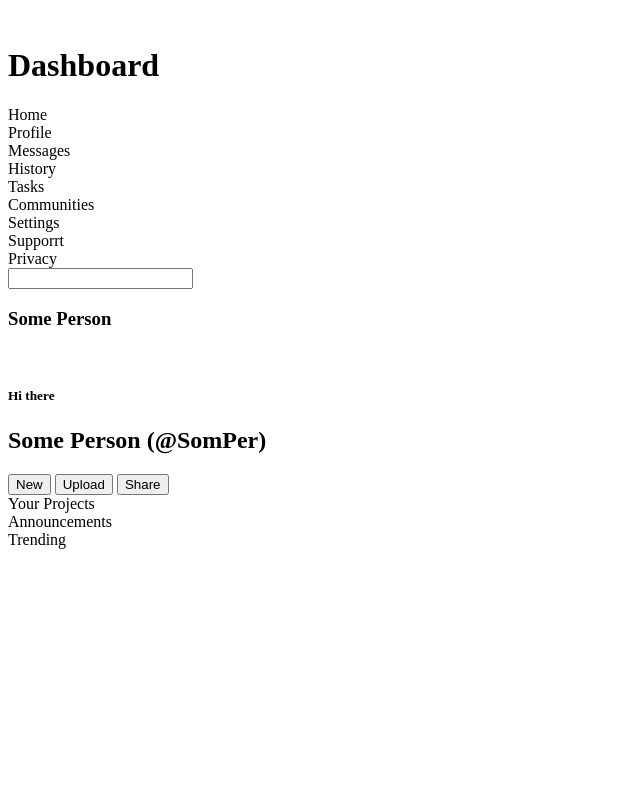
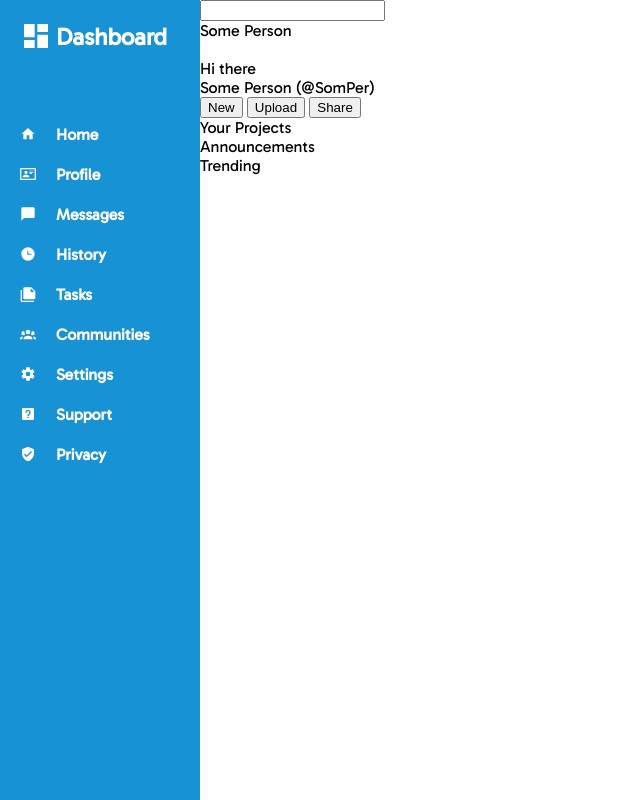
Before and after one commit to Lucas256w/dashboard-grid, a plain HTML site: page index.html in a window 1280 px wide. Shown: the whole page, without its empty margins (0-640 px from the left). Drawn offline with Linux system fonts and the light colour scheme.

Commit message:
Implement sidebar.

```diff
--- a/index.html
+++ b/index.html
@@ -3,25 +3,54 @@
 <head>
     <meta charset="UTF-8">
     <meta name="viewport" content="width=device-width, initial-scale=1.0">
+    <link href="https://fonts.googleapis.com/css?family=Roboto" rel="stylesheet">
+    <link rel="stylesheet" href="styles.css">
     <title>Dashboard</title>
 </head>
 <body>
     <div id="sidebar">
-        <div id="dashboard-logo">
-            <img src="" alt="" id="logo">
+        <div id="dashboard-logo-container">
+            <img src="./assets/icons/dashboard.svg" alt="logo" id="logo">
             <h1>Dashboard</h1>
         </div>
-        <div id="links">
-            <div class="link">Home</div>
-            <div class="link">Profile</div>
-            <div class="link">Messages</div>
-            <div class="link">History</div>
-            <div class="link">Tasks</div>
-            <div class="link">Communities</div>
+        <div id="links-container">
+            <div class="link">
+                <img src="./assets/icons/home.svg" alt="home" class="sidebar-icons">
+                <div class="link-text">Home</div>
+            </div>
+            <div class="link">
+                <img src="./assets/icons/profile.svg" alt="home" class="sidebar-icons">
+                <div class="link-text">Profile</div>
+            </div>
+            <div class="link">
+                <img src="./assets/icons/message.svg" alt="home" class="sidebar-icons">
+                <div class="link-text">Messages</div>
+            </div>
+            <div class="link">
+                <img src="./assets/icons/history.svg" alt="home" class="sidebar-icons">
+                <div class="link-text">History</div>
+            </div>
+            <div class="link">
+                <img src="./assets/icons/task.svg" alt="home" class="sidebar-icons">
+                <div class="link-text">Tasks</div>
+            </div>
+            <div class="link">
+                <img src="./assets/icons/communities.svg" alt="home" class="sidebar-icons">
+                <div class="link-text">Communities</div>
+            </div>
             <span></span>
-            <div class="link">Settings</div>
-            <div class="link">Supporrt</div>
-            <div class="link">Privacy</div>
+            <div class="link">
+                <img src="./assets/icons/settings.svg" alt="home" class="sidebar-icons">
+                <div class="link-text">Settings</div>
+            </div>
+            <div class="link">
+                <img src="./assets/icons/support.svg" alt="home" class="sidebar-icons">
+                <div class="link-text">Support</div>
+            </div>
+            <div class="link">
+                <img src="./assets/icons/privacy.svg" alt="home" class="sidebar-icons">
+                <div class="link-text">Privacy</div>
+            </div>
         </div>
     </div>
     <div id="content">
--- /dev/null
+++ b/styles.css
@@ -0,0 +1,92 @@
+html, body, div, span, applet, object, iframe,
+h1, h2, h3, h4, h5, h6, p, blockquote, pre,
+a, abbr, acronym, address, big, cite, code,
+del, dfn, em, img, ins, kbd, q, s, samp,
+small, strike, strong, sub, sup, tt, var,
+b, u, i, center,
+dl, dt, dd, ol, ul, li,
+fieldset, form, label, legend,
+table, caption, tbody, tfoot, thead, tr, th, td,
+article, aside, canvas, details, embed,
+figure, figcaption, footer, header, hgroup,
+menu, nav, output, ruby, section, summary,
+time, mark, audio, video {
+	margin: 0;
+	padding: 0;
+	border: 0;
+	font-size: 100%;
+	font: inherit;
+	vertical-align: baseline;
+}
+
+@font-face {
+    font-family: 'Gabarito';
+    src: url('./assets/fonts/gabarito-variablefont_wght-webfont.woff') format('woff'),
+         url('./assets/fonts/gabarito-variablefont_wght-webfont.woff2') format('woff2');
+
+    font-weight: normal;
+    font-style: normal;
+}
+
+/* Set sidebar and main column as a column each. */
+body {
+    display: grid;
+    grid-template-columns: 200px 1fr;
+    font-family: 'Gabarito','Gill Sans', 'Gill Sans MT', Calibri, 'Trebuchet MS', sans-serif;
+
+}
+
+#sidebar {
+    color: white;
+    height: 100vh;
+    background-color: #1792D4;
+    font-weight: 600;
+}
+
+
+#dashboard-logo-container {
+    padding: 20px;
+    font-size: 24px;
+
+    /* Give logo and text each 1 column */
+    display: grid;
+    grid-template-columns: 2rem 1fr;
+    column-gap: 4px;
+
+    /* Align logo and text in center of y-axis */
+    align-items: center;
+}
+
+#logo {
+    height: 2rem;
+    width: auto;
+}
+
+.sidebar-icons {
+    height: 1rem;
+    width: auto;
+}
+
+#links-container {
+    margin-top: 50px;
+}
+
+
+.link {
+    padding-left: 20px;
+    margin-bottom: 16px;
+    height: 1.5rem;
+
+    /* align icon with icon text in center and place gaps between */
+    display: grid;
+    grid-template-columns: 1rem 1fr;
+    align-items: center;
+    column-gap: 20px;
+
+    transition: background-color 0.3s;
+}
+
+.link:hover {
+    cursor: pointer;
+    background-color: #175fd4;
+}
```
Also changed, not shown: assets/fonts/gabarito-variablefont_wght-webfont.woff (added), assets/fonts/gabarito-variablefont_wght-webfont.woff2 (added), assets/icons/communities.svg (added), assets/icons/dashboard.svg (added), assets/icons/history.svg (added), assets/icons/home.svg (added), assets/icons/message.svg (added), assets/icons/privacy.svg (added), assets/icons/profile.svg (added), assets/icons/settings.svg (added), assets/icons/support.svg (added), assets/icons/task.svg (added).
